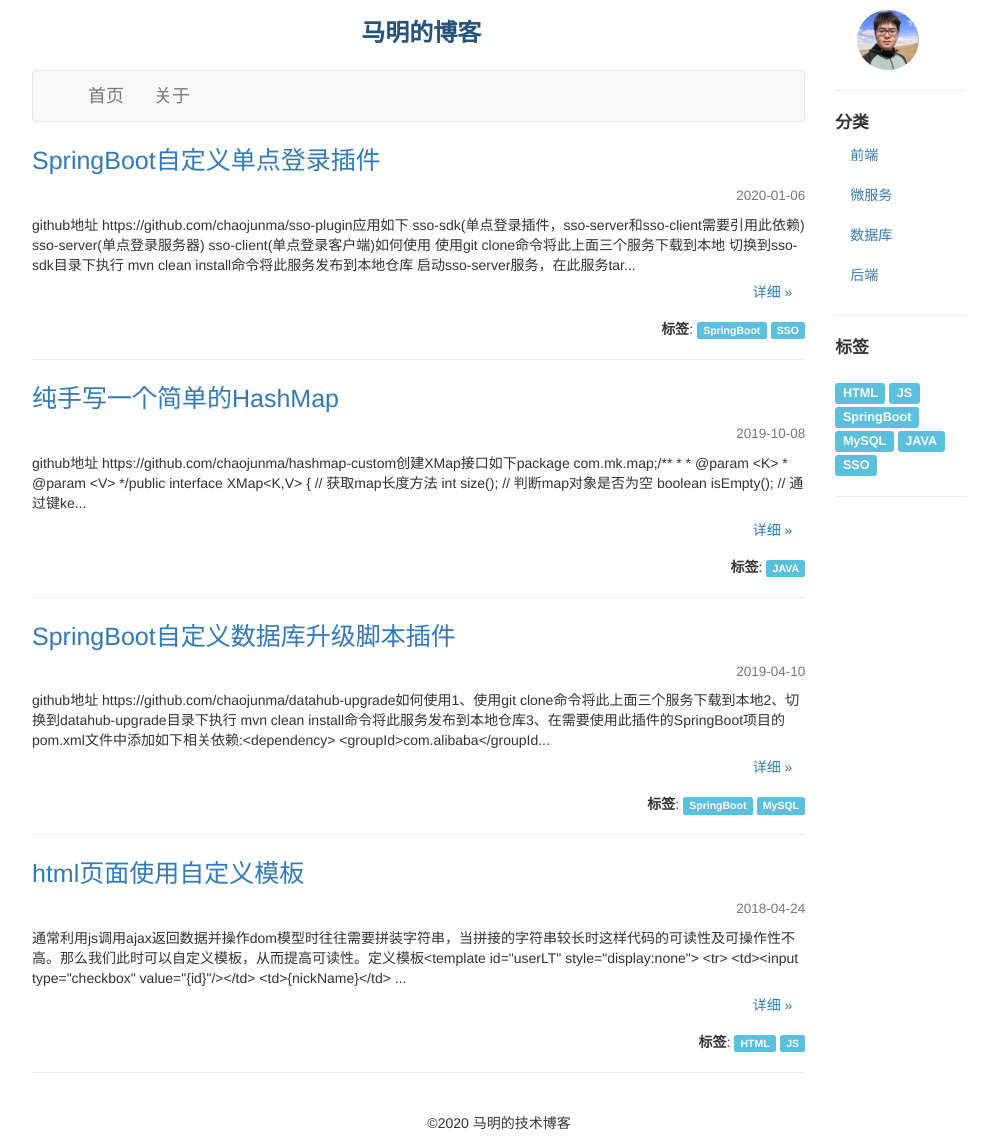
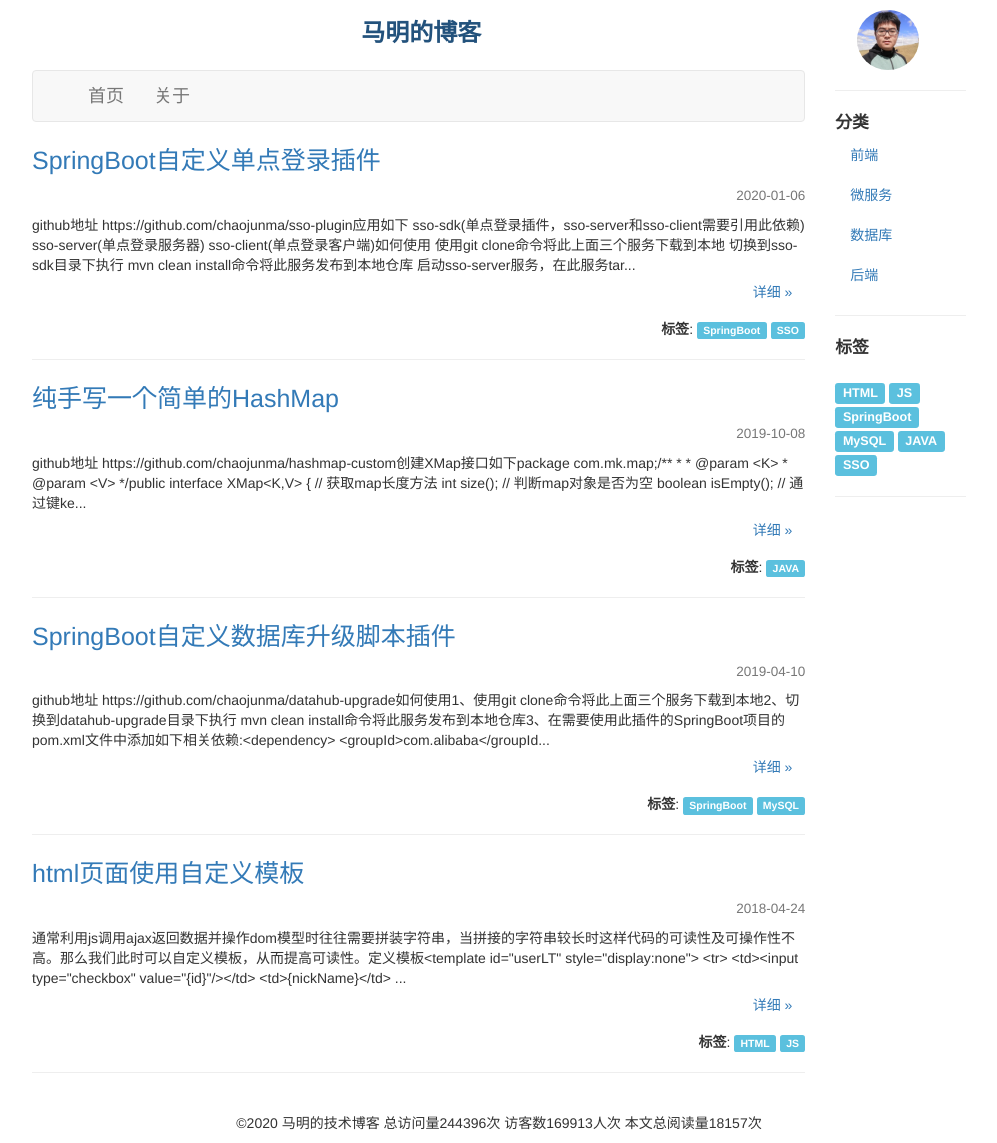
Before and after one commit to chaojunma/chaojunma.github.io, a Jekyll site: the page built from index.html, in a window 1280 px wide. Shown: the whole page, without its empty margins (141-1138 px from the left). Built offline with Jekyll 4.4.1, drawn with Linux system fonts in a browser that asks for light colours; the list of posts is cut into pages by our own code; comment, search, counter and statistics services are not loaded.

Commit message:
修改内容

```diff
--- a/_includes/footer.html
+++ b/_includes/footer.html
@@ -2,7 +2,12 @@
 <div class="col-xs-12 span9">
   <p class="text-center">
     ©2020 马明的技术博客
-	<script type="text/javascript">document.write(unescape("%3Cspan id='cnzz_stat_icon_1278708418'%3E%3C/span%3E%3Cscript src='https://v1.cnzz.com/z_stat.php%3Fid%3D1278708418%26online%3D1%26show%3Dline' type='text/javascript'%3E%3C/script%3E"));</script>
+	<!--<script type="text/javascript">document.write(unescape("%3Cspan id='cnzz_stat_icon_1278708418'%3E%3C/span%3E%3Cscript src='https://v1.cnzz.com/z_stat.php%3Fid%3D1278708418%26online%3D1%26show%3Dline' type='text/javascript'%3E%3C/script%3E"));</script>-->
+	<span id="busuanzi_container_site_pv" style="display: inline;">
+            总访问量<span id="busuanzi_value_site_pv">244396</span>次
+            访客数<span id="busuanzi_value_site_uv">169913</span>人次
+            本文总阅读量<span id="busuanzi_value_page_pv">18157</span>次
+    </span>
 	<script type="text/javascript">document.write(unescape("%3Cspan id='cnzz_stat_icon_1278708418'%3E%3C/span%3E%3Cscript src='https://v1.cnzz.com/z_stat.php%3Fid%3D1278708418%26show%3Dpic' type='text/javascript'%3E%3C/script%3E"));</script>
   </p>
 </div>
```
